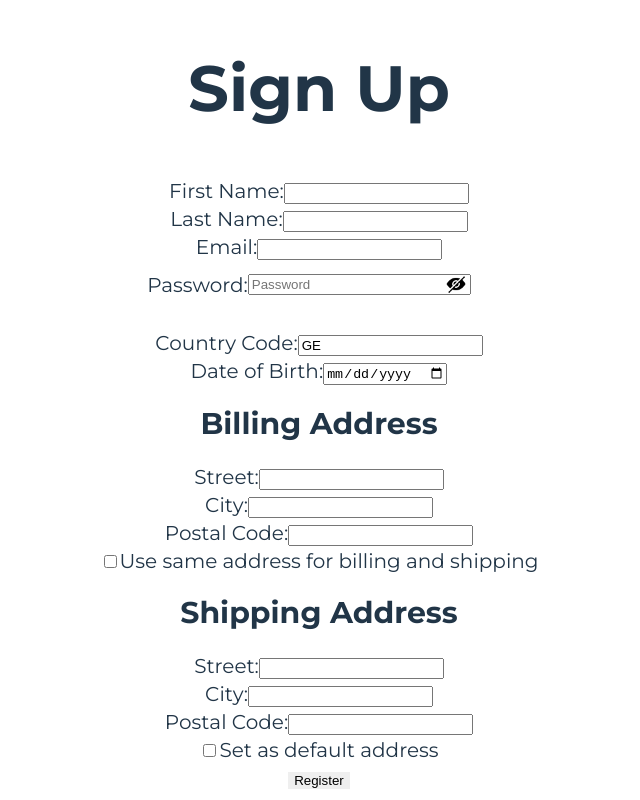
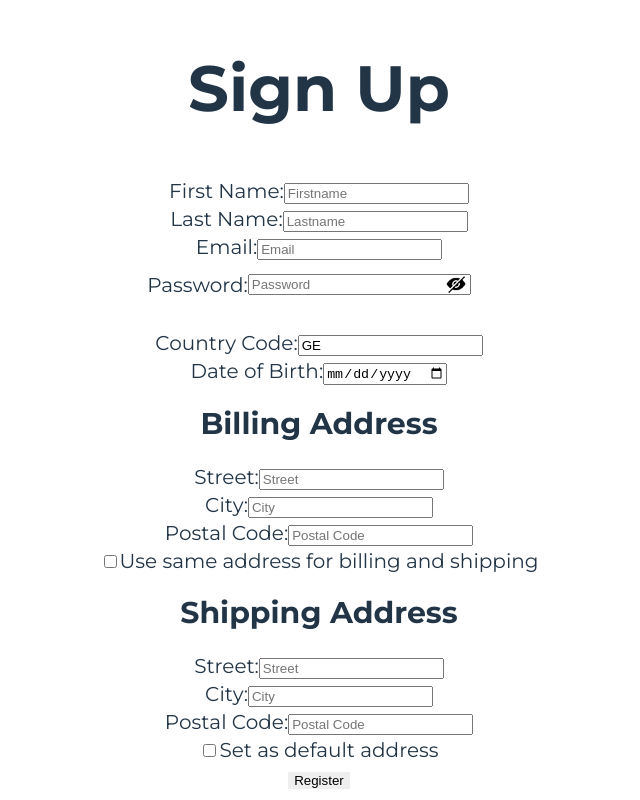
Before and after one commit to guranda26/ecommerce-website, a React (Vite) app: page /register in a window 1280 px wide. Shown: the whole page, without its empty margins (321-961 px from the left). Built offline with nearby package versions, Linux system fonts and the light colour scheme; no server answers; what @commercetools/platform-sdk, @commercetools/sdk-client-v2 would draw is missing.

Commit message:
add try again message for unsuccessful registration

```diff
--- a/src/pages/register/Register.tsx
+++ b/src/pages/register/Register.tsx
@@ -55,6 +55,7 @@ const RegistrationForm = () => {
 
   const [errors, setErrors] = useState<FormErrors>({});
   const [success, setSuccess] = useState<boolean>(false);
+  const [serverError, setServerError] = useState<string>('');
 
   const updateNestedState = <T extends object, K extends keyof T>(
     obj: T,
@@ -233,6 +234,9 @@ const RegistrationForm = () => {
           ...prev,
           submit: (error as Error).message,
         }));
+        setServerError(
+          'Something went wrong during registration. Please try again later.'
+        );
       });
   };
 
@@ -250,6 +254,7 @@ const RegistrationForm = () => {
   return (
     <section>
       <h1>Sign Up</h1>
+      {serverError && <div className="server-error">{serverError}</div>}
       <form onSubmit={handleSubmit}>
         <div>
           <label htmlFor="firstName">First Name:</label>
@@ -257,6 +262,7 @@ const RegistrationForm = () => {
             type="text"
             id="firstName"
             name="firstName"
+            placeholder="Firstname"
             value={customerData.firstName}
             onChange={handleChange}
           />
@@ -268,6 +274,7 @@ const RegistrationForm = () => {
             type="text"
             id="lastName"
             name="lastName"
+            placeholder="Lastname"
             value={customerData.lastName}
             onChange={handleChange}
           />
@@ -279,6 +286,7 @@ const RegistrationForm = () => {
             type="email"
             id="email"
             name="email"
+            placeholder="Email"
             value={customerData.email}
             onChange={handleChange}
           />
@@ -323,6 +331,7 @@ const RegistrationForm = () => {
             type="text"
             id="billingStreet"
             name="street"
+            placeholder="Street"
             value={customerData.billingAddress.street}
             onChange={(e) => handleAddressChange(e, 'billing')}
           />
@@ -336,6 +345,7 @@ const RegistrationForm = () => {
             type="text"
             id="billingCity"
             name="city"
+            placeholder="City"
             value={customerData.billingAddress.city}
             onChange={(e) => handleAddressChange(e, 'billing')}
           />
@@ -349,6 +359,7 @@ const RegistrationForm = () => {
             type="text"
             id="billingPostalCode"
             name="postalCode"
+            placeholder="Postal Code"
             value={customerData.billingAddress.postalCode}
             onChange={(e) => handleAddressChange(e, 'billing')}
           />
@@ -379,6 +390,7 @@ const RegistrationForm = () => {
                 type="text"
                 id="shippingStreet"
                 name="street"
+                placeholder="Street"
                 value={customerData.shippingAddress.street}
                 onChange={(e) => handleAddressChange(e, 'shipping')}
               />
@@ -392,6 +404,7 @@ const RegistrationForm = () => {
                 type="text"
                 id="shippingCity"
                 name="city"
+                placeholder="City"
                 value={customerData.shippingAddress.city}
                 onChange={(e) => handleAddressChange(e, 'shipping')}
               />
@@ -405,6 +418,7 @@ const RegistrationForm = () => {
                 type="text"
                 id="shippingPostalCode"
                 name="postalCode"
+                placeholder="Postal Code"
                 value={customerData.shippingAddress.postalCode}
                 onChange={(e) => handleAddressChange(e, 'shipping')}
               />
--- a/vite.config.ts
+++ b/vite.config.ts
@@ -21,6 +21,8 @@ export default defineConfig(({ mode }) => {
         events: 'events/',
         util: 'util/',
         process: 'process/browser',
+        http: 'stream-http',
+        https: 'https-browserify',
       },
     },
     test: {
```
